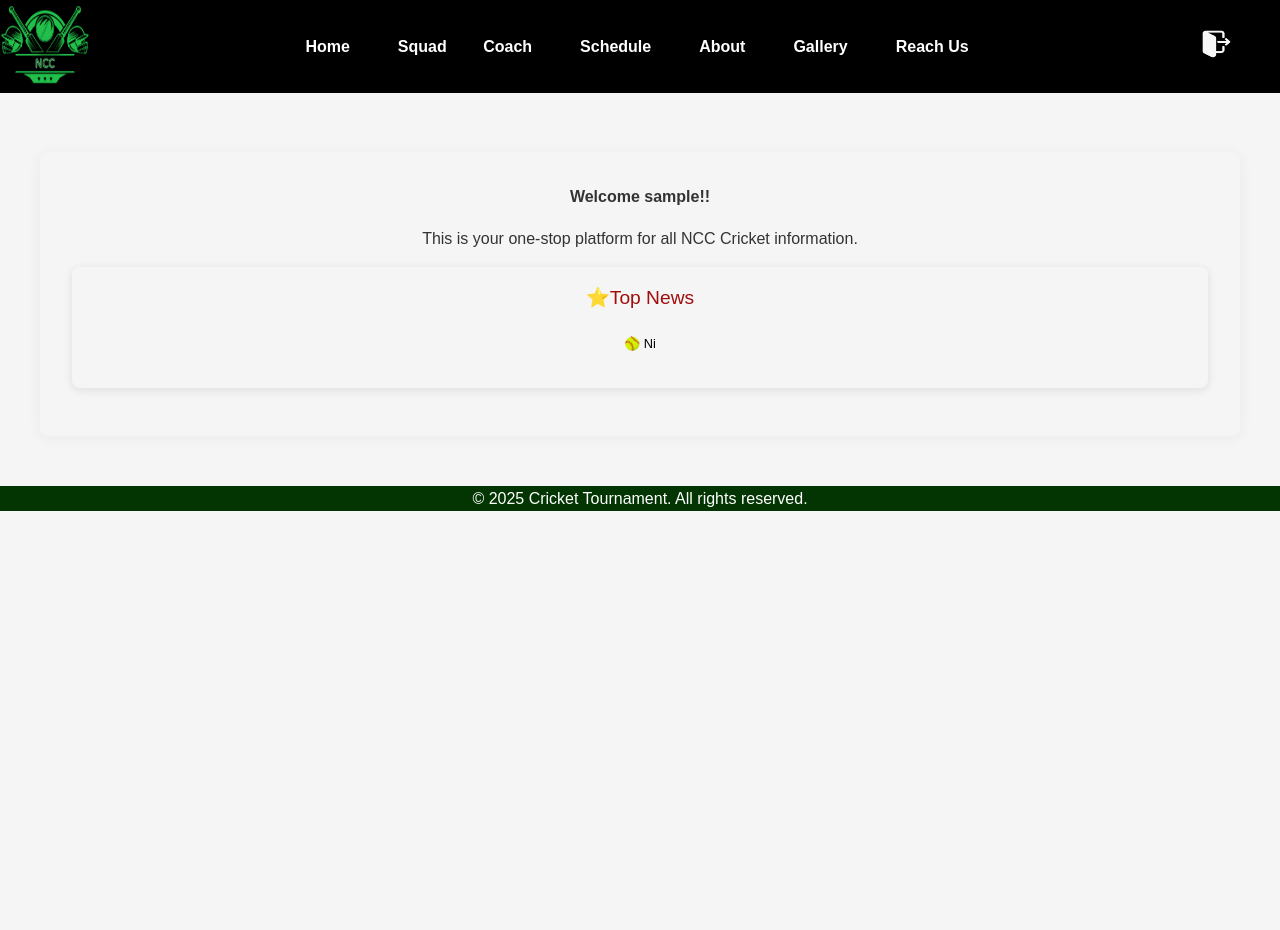
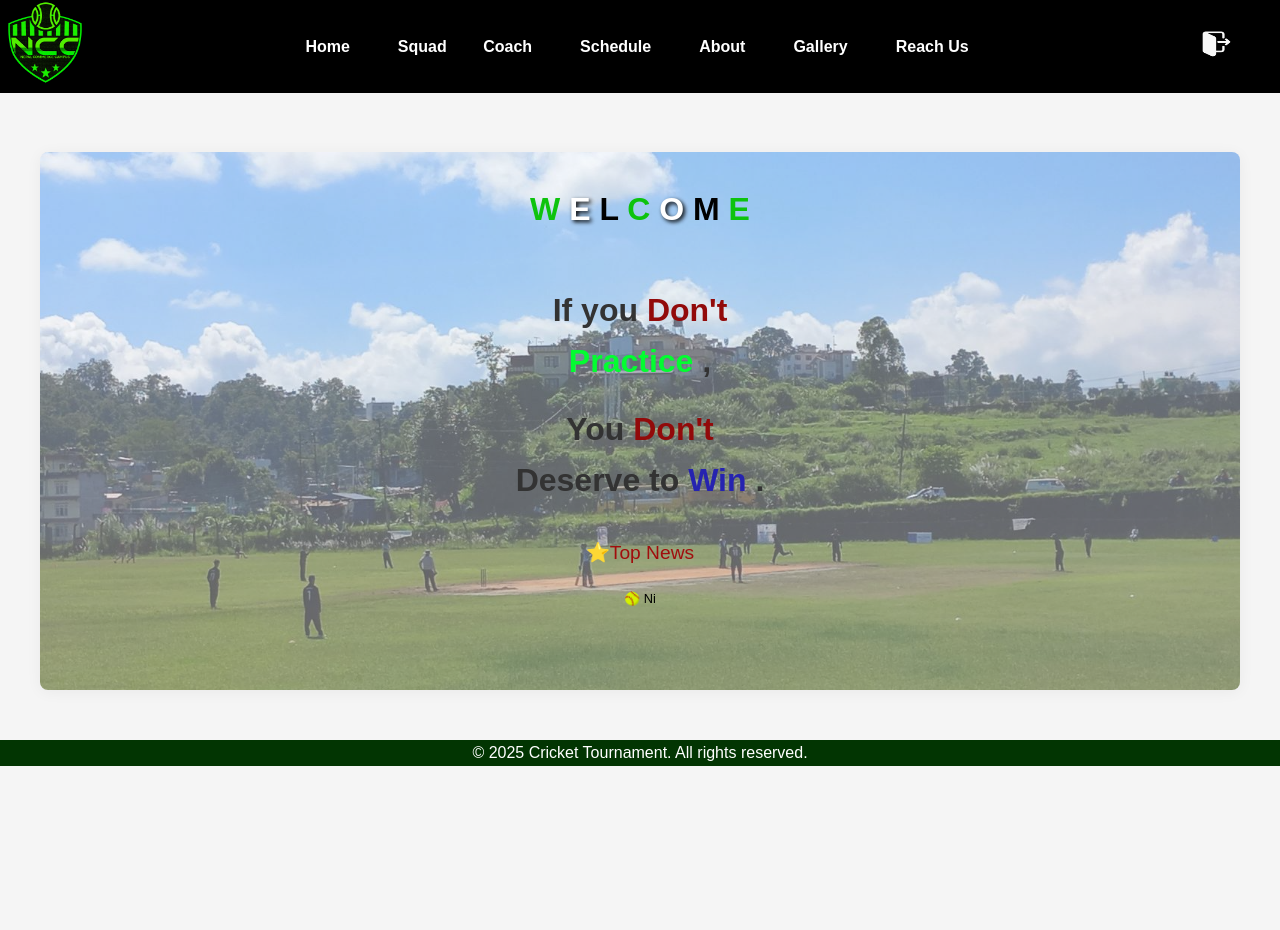
Before and after one commit to regmiaashish/cricket-management-system, a Django app: page / in a window 1280 px wide. Shown: the top 930 px of the page. Run offline with Django 5.2, Linux system fonts and the light colour scheme; the visitor is signed in with stand-in values (Sample User, id 1).

Commit message:
update the dashboard

```diff
--- a/tournament/static/tournament/css/main.css
+++ b/tournament/static/tournament/css/main.css
@@ -133,16 +133,26 @@ Content Styles with background image
     color: var(--text-dark);
     text-align: center;
     flex: 1;
+    background-image: url('../images/background.png'); /* Replace with the correct path */
+    background-size: cover; /* Makes the image cover the entire section */
+    background-position: center; /* Centers the image */
+    background-repeat: no-repeat;
+
 }
+
+
+
 
 .content h2 {
     margin-bottom: 1rem;
-    font-size: 1rem;
+    font-size: 2rem;
+    opacity: 3;
 }
 
 .content p {
     color: var(--text-dark);
     margin-bottom: 1rem;
+    opacity: 3;
 }
 
 /* ==========================================================================
@@ -166,7 +176,7 @@ News Headlines
     margin: 1rem 0;
     border-radius: 8px;
     color: var(--white);
-    box-shadow: 0 2px 10px rgba(24, 18, 18, 0.1);
+    /* box-shadow: 0 2px 10px rgba(24, 18, 18, 0.1);   */
 }
 
 .heading-slider .headline {
@@ -224,4 +234,104 @@ News Headlines
     font-family:monospace;
 }
 
-/* Logo Section */
+/* Homepage Quote  Section */
+
+/* Styling the animation */
+@keyframes fadeSlide {
+    0% {
+        opacity: 0;
+        transform: translateY(-50px);
+    }
+    100% {
+        opacity: 1;
+        transform: translateY(0);
+    }
+}
+
+/* Applying the animation */
+h1.animate {
+    animation: fadeSlideRight 1s ease-in-out;
+    opacity: 0; /* Ensures the content starts hidden */
+    animation-fill-mode: forwards; /* Keeps the animation state after it ends */
+    font-family: Arial, sans-serif;
+    text-align: center;
+    margin-top: 50px;
+}
+
+/* Keyframes for sliding in from the right */
+@keyframes fadeSlideRight {
+    0% {
+        transform: translateX(100%); /* Start off-screen to the right */
+        opacity: 0; /* Fully transparent */
+    }
+    100% {
+        transform: translateX(0); /* Slide to its final position */
+        opacity: 1; /* Fully visible */
+    }
+}
+
+
+h1 span {
+    opacity: 0; /* Initially hidden */
+    transform: translateY(-200px) rotate(0deg); /* Start high above the screen */
+    animation: roughFall 1s cubic-bezier(0.5, 1.5, 0.7, 1) forwards;
+  }
+
+  /* Different animation delays for chaotic effect */
+  h1 span:nth-child(1) {
+    animation-delay: 0s;
+  }
+
+  h1 span:nth-child(2) {
+    animation-delay: 0.15s;
+  }
+
+  h1 span:nth-child(3) {
+    animation-delay: 0.3s;
+  }
+
+  h1 span:nth-child(4) {
+    animation-delay: 0.45s;
+  }
+
+  h1 span:nth-child(5) {
+    animation-delay: 0.6s;
+  }
+
+  h1 span:nth-child(6) {
+    animation-delay: 0.75s;
+  }
+
+  h1 span:nth-child(7) {
+    animation-delay: 0.9s;
+  }
+
+  /* Nepal-Themed Colors */
+  .red {
+    color: rgb(13, 195, 13);
+  }
+
+  .blue {
+    color: #000000;
+  }
+
+  .white {
+    color: #ffffff;
+    text-shadow: 2px 2px 4px #000000; /* Shadow for visibility */
+  }
+
+  /* Keyframes for rough falling animation */
+  @keyframes roughFall {
+    0% {
+      opacity: 0;
+      transform: translateY(-200px) rotate(-30deg); /* Start off-screen and slightly rotated */
+    }
+    50% {
+      opacity: 0.8;
+      transform: translateY(20px) rotate(10deg); /* Swing slightly in mid-fall */
+    }
+    100% {
+      opacity: 1;
+      transform: translateY(0) rotate(0deg); /* Settle into final position */
+    }
+  }
--- a/tournament/static/tournament/css/player.css
+++ b/tournament/static/tournament/css/player.css
@@ -15,6 +15,7 @@
   box-shadow: 0 4px 6px rgba(0, 0, 0, 0.1);
   transition: transform 0.2s, box-shadow 0.2s;
   color: black;
+  height: 20px;
 }
 
 .player-box:hover {
--- a/tournament/static/tournament/js/headlines.js
+++ b/tournament/static/tournament/js/headlines.js
@@ -1,5 +1,5 @@
 document.addEventListener("DOMContentLoaded", function () {
-  const apiKey = '13e8ddd1992b43259053cc0f7f706cc7';  // Replace with your News API key
+//   const apiKey = '13e8ddd1992b43259053cc0f7f706cc7';  // Replace with your News API key
   const apiUrl = `https://newsapi.org/v2/top-headlines?category=sports&q=cricket&apiKey=${apiKey}`;
 
   fetch(apiUrl)
--- a/tournament/templates/tournament/base.html
+++ b/tournament/templates/tournament/base.html
@@ -21,7 +21,7 @@
     <header class="header">
         <nav class="main-nav">
             <a href="{% url 'homepage' %}" style="text-decoration: none;"><img
-                    src="{% static 'tournament/images/logoncc.png' %} " height="85px" width="90px"></a>
+                    src="{% static 'tournament/images/newlogo.png' %} " height="85px" width="90px"></a>
             <ul>
                 <li><a href="{% url 'homepage' %}">Home</a></li>
                 <li>
@@ -66,7 +66,7 @@
             </ul>
             <ul class="navbar-nav ml-auto">
                 <li class="nav-item"><a href="{% url 'logout' %}" class="nav-link"><img
-                            src="{% static 'tournament/images/logout1.png'%}" height="30px" width="30px"></a></li>
+                            src="{% static 'tournament/images/logout1.png'%}" height="28px" width="30px"></a></li>
             </ul>
         </nav>
     </header>
@@ -81,8 +81,18 @@
     <!-- Main Content Section -->
     {% block content %}
     <main class="content">
-        <h2>Welcome {{user.username}}!!</h2>
-        <p>This is your one-stop platform for all NCC Cricket information.</p>
+        <h1>
+            <span class="red">W</span>
+            <span class="white">E</span>
+            <span class="blue">L</span>
+            <span class="red">C</span>
+            <span class="white">O</span>
+            <span class="blue">M</span>
+            <span class="red">E</span>
+          </h1>
+         <h1 class="animate">If you <span style="color:rgb(146, 10, 10)"> Don't</span> <br>
+            <p> <span style="color: rgb(3, 253, 49);">Practice</span> ,</p>
+            You <span style="color: rgb(146, 10, 10);">Don't</span><br> Deserve to <span style="color: rgb(38, 35, 176);">Win</span> .</h1>
             <div class="news">
                 <div class="heading-slider">
                     <p class="headline"> ⭐Top News<i class="wrap"></i>
@@ -98,6 +108,7 @@
                     </p>
                 </div>
             </div>
+
     </main>
     {% endblock content %}
 
--- a/tournament/templates/tournament/contact.html
+++ b/tournament/templates/tournament/contact.html
@@ -6,7 +6,7 @@
   <p>For Media Enquiries: <i>media@ncc.com</i></p>
   <div class="login-container">
 
-    <h2>Contact Us:</h2>
+    <h3><i>We'd like to hear from you -></i></h3><br>
     <form method="post" action="https://api.web3forms.com/submit" onsubmit="return validateForm();">
       <input type="hidden" name="access_key" value="cff20389-6c94-4103-b8ad-692e9d9c96f1">
       <div class="form-group">
```
Also changed, not shown: tournament/static/tournament/images/Flowing gradient.gif (deleted), tournament/static/tournament/images/background.png (added), tournament/static/tournament/images/ball.jpg (deleted), tournament/static/tournament/images/download.jpg (deleted), tournament/static/tournament/images/logoncc.png (deleted), tournament/static/tournament/images/logout.png (deleted), tournament/static/tournament/images/newlogo.png (added), tournament/static/tournament/images/stump.jpg (deleted). Lines whose indentation alone changed are shown as unchanged.
